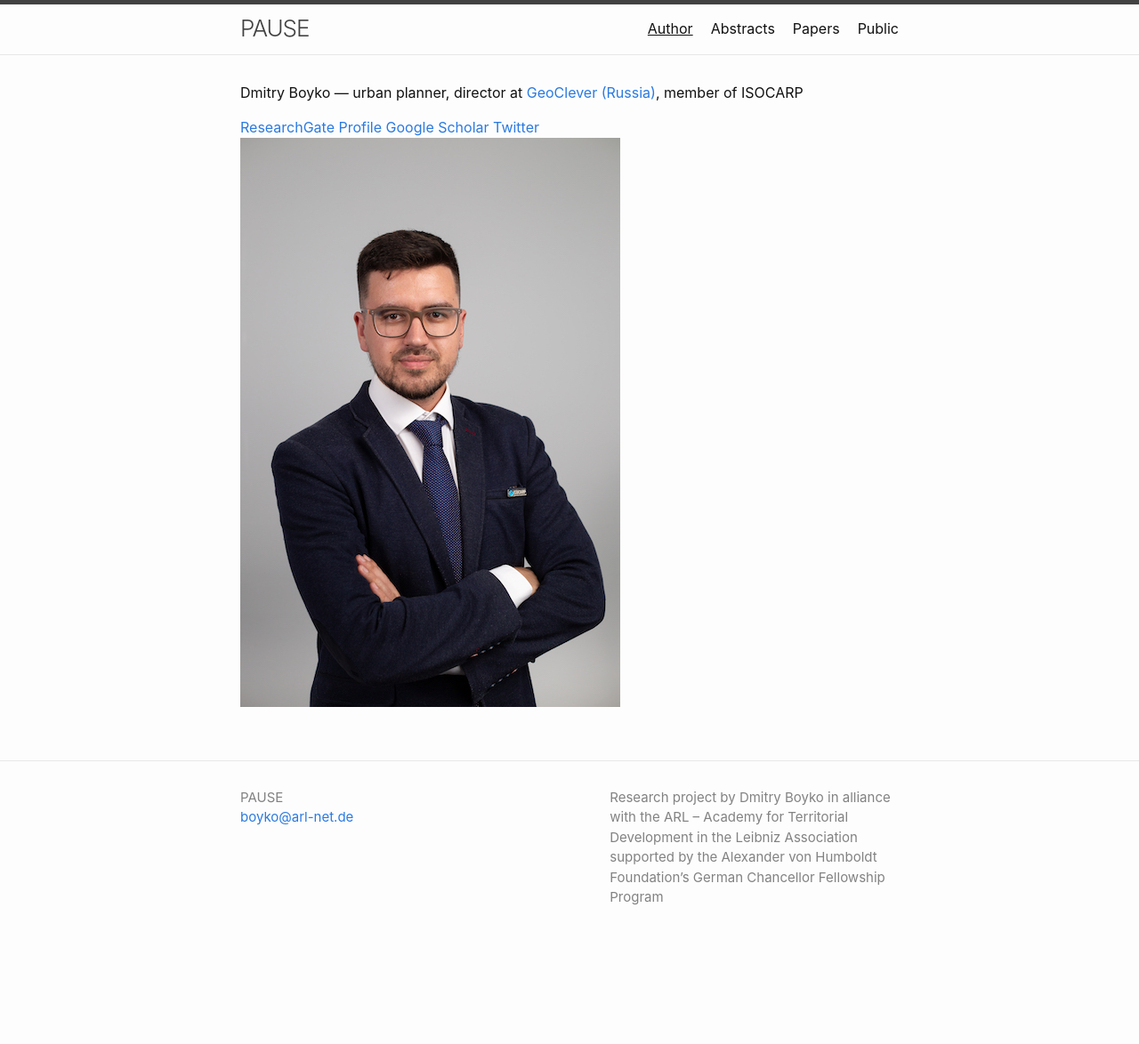
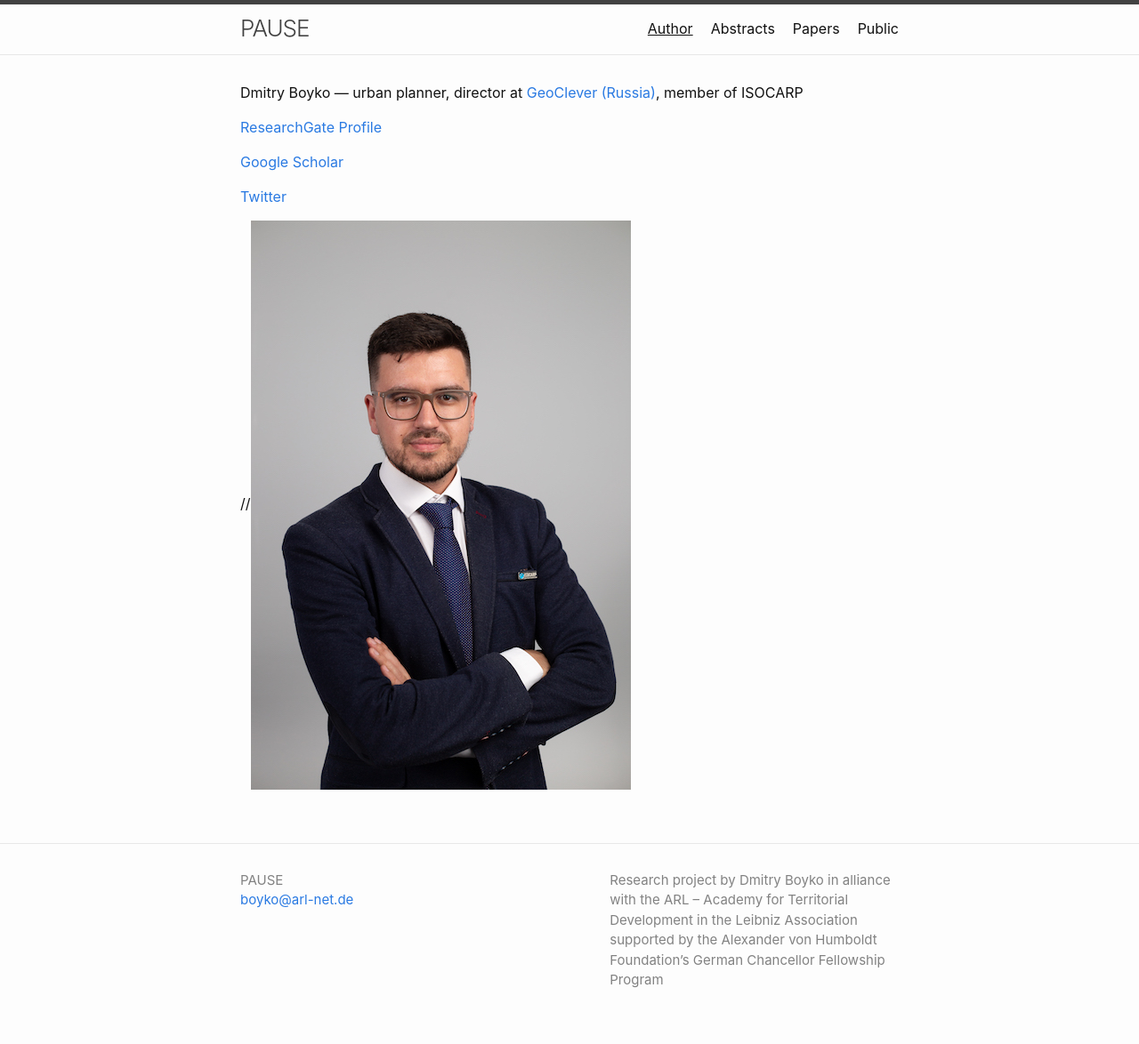
Before and after one commit to boikod/pause, a Jekyll site: the page built from author.md, in a window 1280 px wide. Shown: the whole page at 89% size. Built offline with Jekyll 4.4.1, drawn with Linux system fonts in a browser that asks for light colours; before the commit the page ends 1081 px from its top, so only the background shows below that.

Commit message:
Update author.md

```diff
--- a/author.md
+++ b/author.md
@@ -7,6 +7,9 @@ permalink: /author/
 Dmitry Boyko — urban planner, director at [GeoClever (Russia)](http://geoclever.ru/en), member of ISOCARP
 
 [ResearchGate Profile](https://www.researchgate.net/profile/Dmitry-Boyko)
+
 [Google Scholar](https://scholar.google.com/citations?user=oNxzvyQAAAAJ)
+
 [Twitter](https://twitter.com/dm_boyko)
-![photo](/images/author-pic.JPG)
+
+//![photo](/images/author-pic.JPG)
```
